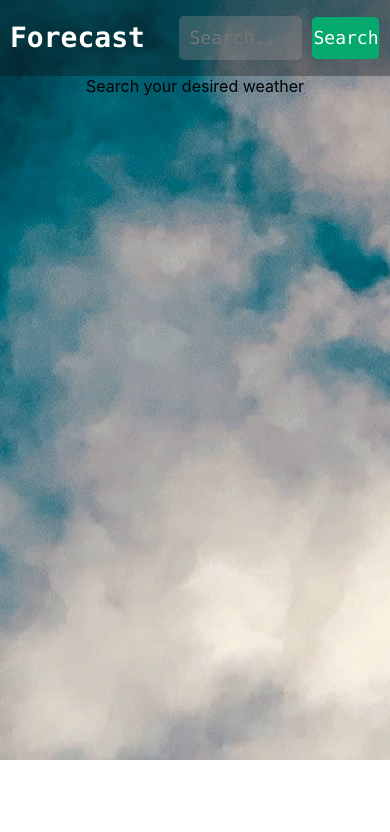
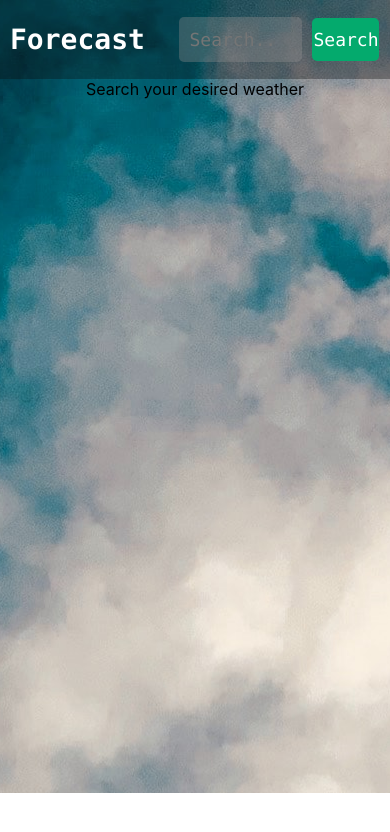
Before and after one commit to HetviVora3007/Weather-app, a React (Create React App) app: page /about in a window 390 px wide. Shown: the top 832 px of the page. Built offline with nearby package versions, Linux system fonts and the light colour scheme.

Commit message:
add animation

```diff
--- a/src/Pages/AboutPage/About.css
+++ b/src/Pages/AboutPage/About.css
@@ -118,7 +118,7 @@
 
 @media screen and (max-width: 480px) {
     .AboutPage-Container {
-        height: 90vh;
+        height: 94vh;
     }
 
     .Navbar-LeftContent {
--- a/src/Pages/HomePage/Home.css
+++ b/src/Pages/HomePage/Home.css
@@ -89,7 +89,7 @@
 
 @media screen and (max-width: 480px) {
     .HomePage-MainContainer {
-        height: 95vh;
+        height: 94vh;
     }
 
     .HomePage-WeatherContainer {
```
